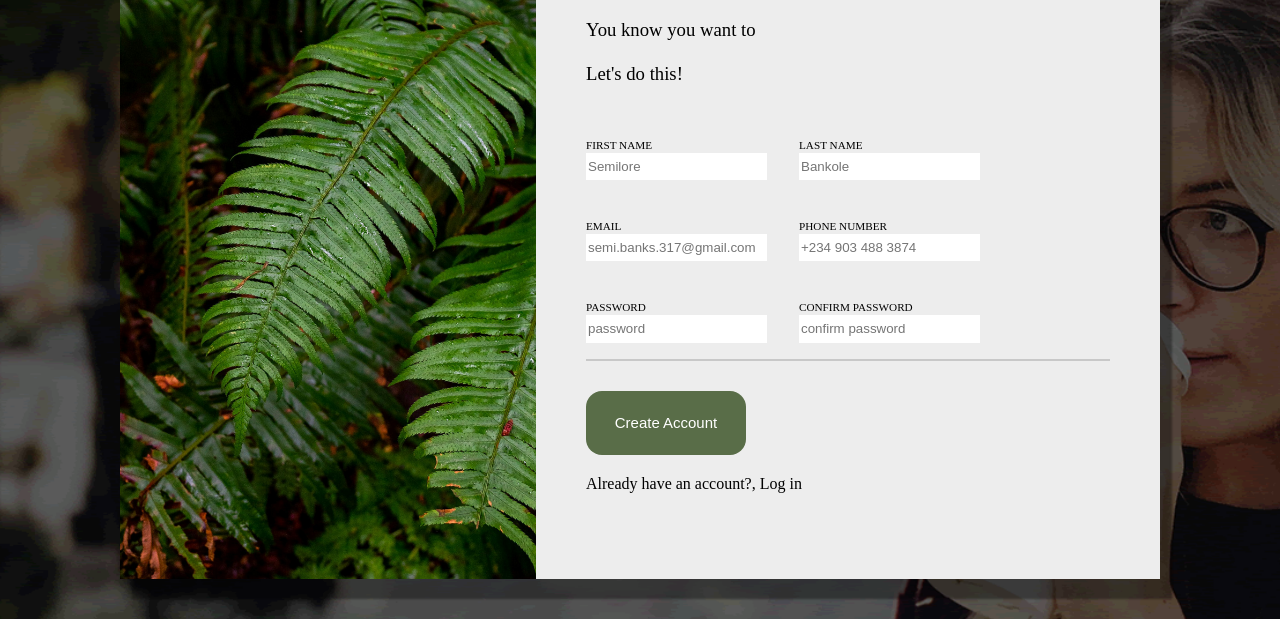
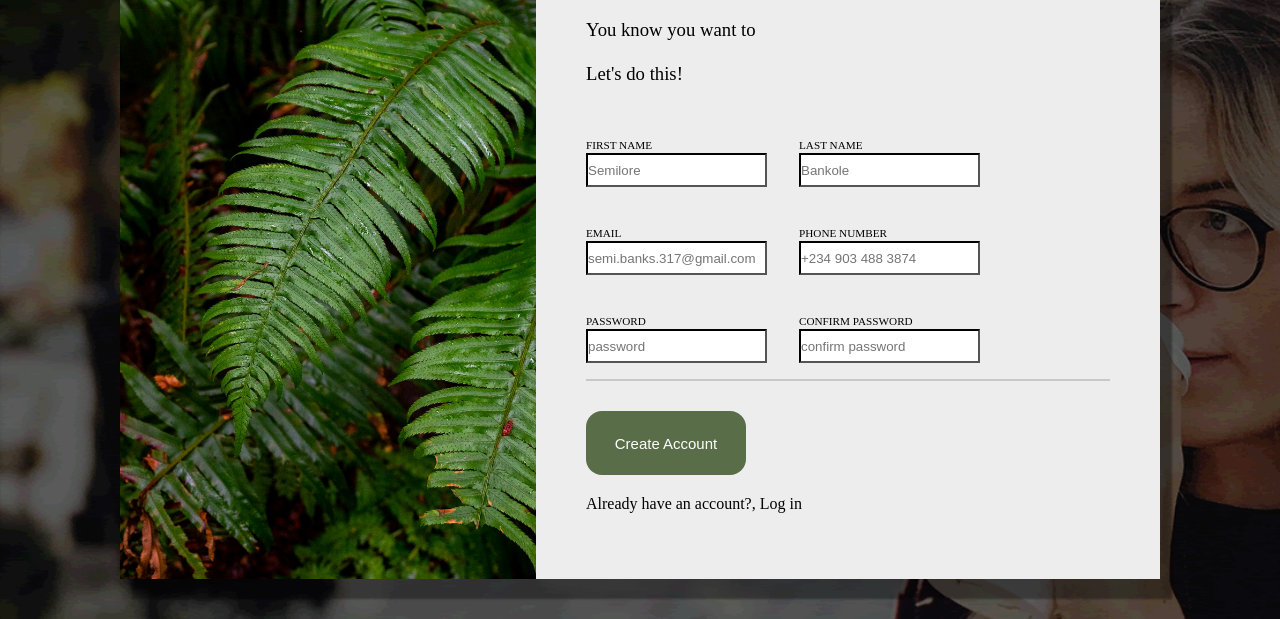
Before and after one commit to Semilore317/T.O.P-sign-up-from, a plain HTML site: page index.html in a window 1280 px wide. Shown: the part 181-800 px from the top of the page. Drawn offline with Linux system fonts and the light colour scheme.

Commit message:
done, i think

```diff
--- a/index.html
+++ b/index.html
@@ -38,13 +38,13 @@
                     <div class="form-wrapper-1">
                         <div class="span-1">
                             <label for="text">FIRST NAME</label>
-                            <input placeholder="Semilore" type="text">
+                            <input placeholder="Semilore" type="text" required>
                         </div>
 
                         <div class="span-2">
                             <label for="text">LAST NAME</label>
 
-                            <input placeholder="Bankole" type="text">
+                            <input placeholder="Bankole" type="text" required>
                         </div>
                     </div>
 
@@ -54,13 +54,13 @@
                         <div class="span-3">
                             <label for="text">EMAIL</label>
                             <br/>
-                            <input type="text" placeholder="semi.banks.317@gmail.com">
+                            <input type="text" placeholder="semi.banks.317@gmail.com" required>
                         </div>
 
                         <div class="span-4">
                             <label for="text">PHONE NUMBER</label>
                             <br/>
-                            <input type="text" placeholder="+234 903 488 3874">
+                            <input type="text" placeholder="+234 903 488 3874" required>
                         </div>
                     </div>
 
@@ -69,13 +69,13 @@
                     <div class="form-wrapper-3">
                         <div class="span-5">
                             <label for="text">PASSWORD</label>
-                            <input placeholder="password" type="text">
+                            <input placeholder="password" type="text" required>
                         </div>
 
                         <div class="span-6">
                             <label for="text"> CONFIRM PASSWORD</label>
 
-                            <input placeholder="confirm password" type="text">
+                            <input placeholder="confirm password" type="text" required>
                         </div>
                     </div>
 
--- a/styles/inex.scss
+++ b/styles/inex.scss
@@ -10,14 +10,22 @@ input{
     display: block;
     border-color: transparent;
     transition: all 0.3s ease;
+    padding-top:15px;
+    padding-bottom: 15px;
 
     &:hover{
         border-color: rgb(118, 118, 118);
-        border-radius: 5px;
+        border-radius: 10px;
     }
 
     &:invalid{
         border-color: red;
+    }
+    &:valid{
+        border-color: green;
+    }
+    &:empty{
+        border-color: black;
     }
 }
 
```
Also changed, not shown: styles/inex.css, 1 other file.
